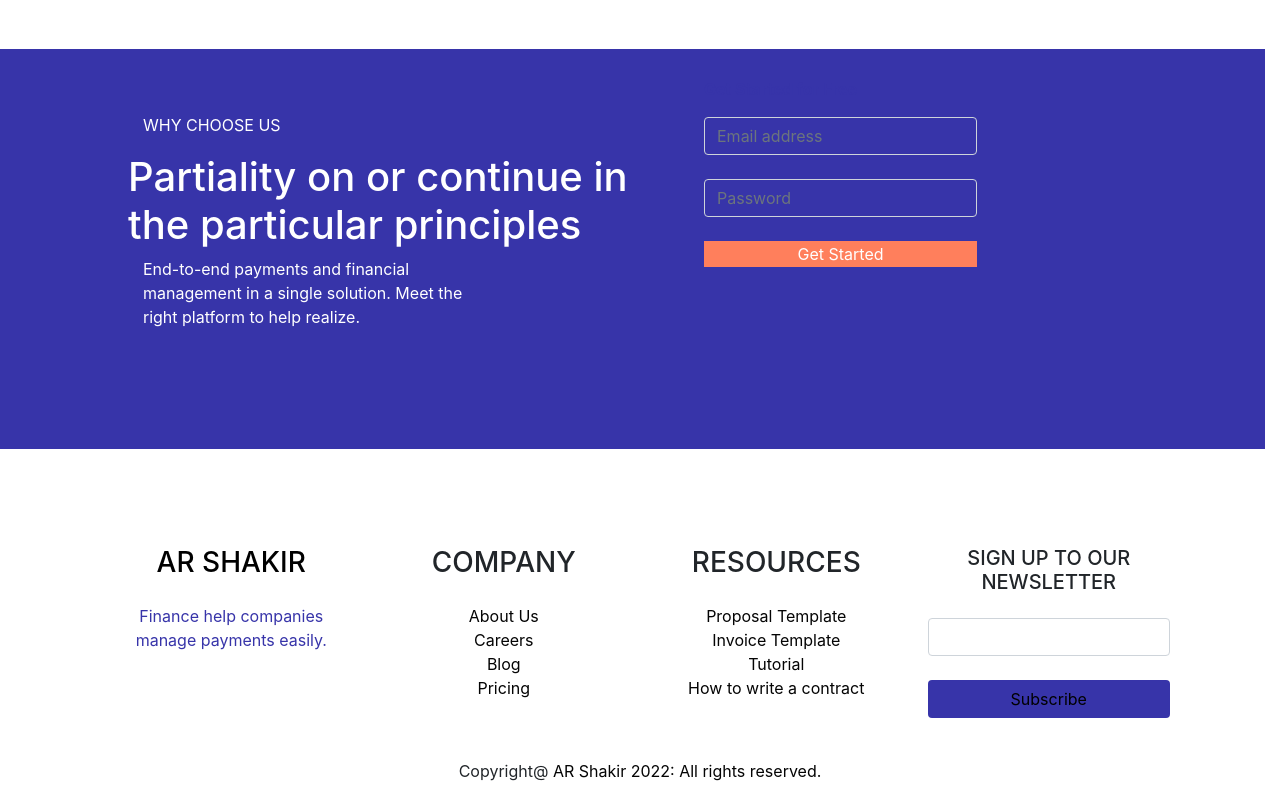
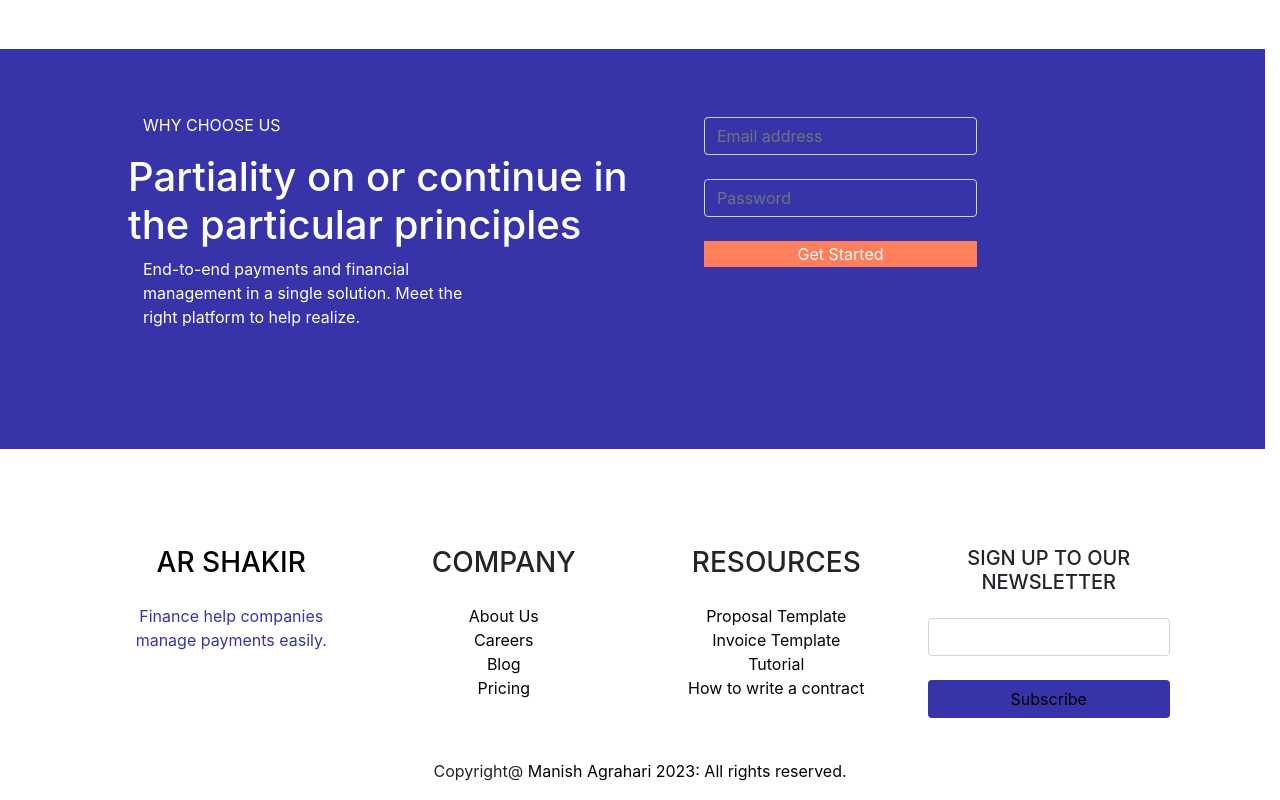
Before and after one commit to manish831/Complete-Frontend-Project, a plain HTML site: page index.html in a window 1280 px wide. Shown: the part 4584-5384 px from the top of the page. Drawn offline with nearby package versions, Linux system fonts and the light colour scheme.

Commit message:
Update index.html

```diff
--- a/index.html
+++ b/index.html
@@ -1025,7 +1025,7 @@
             <div class="text-center p-3 border-top border-white">
               Copyright@
               <a class="text-white" href="https://mdbootstrap.com/"
-                >AR Shakir 2022: All rights reserved.</a>
+                >Manish Agrahari 2023: All rights reserved.</a>
             </div>
             <!-- Copyright -->
           </footer>
```
